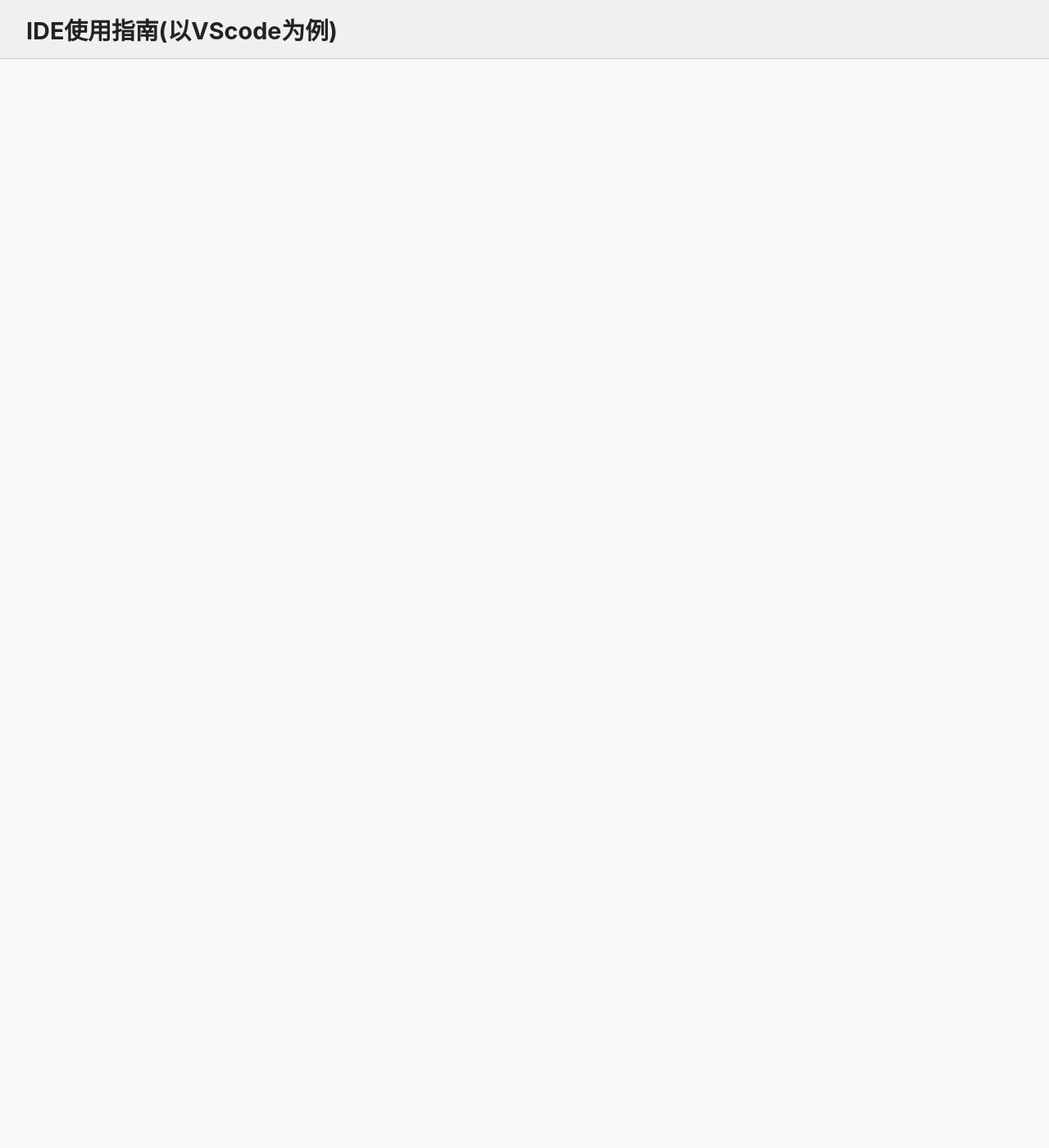
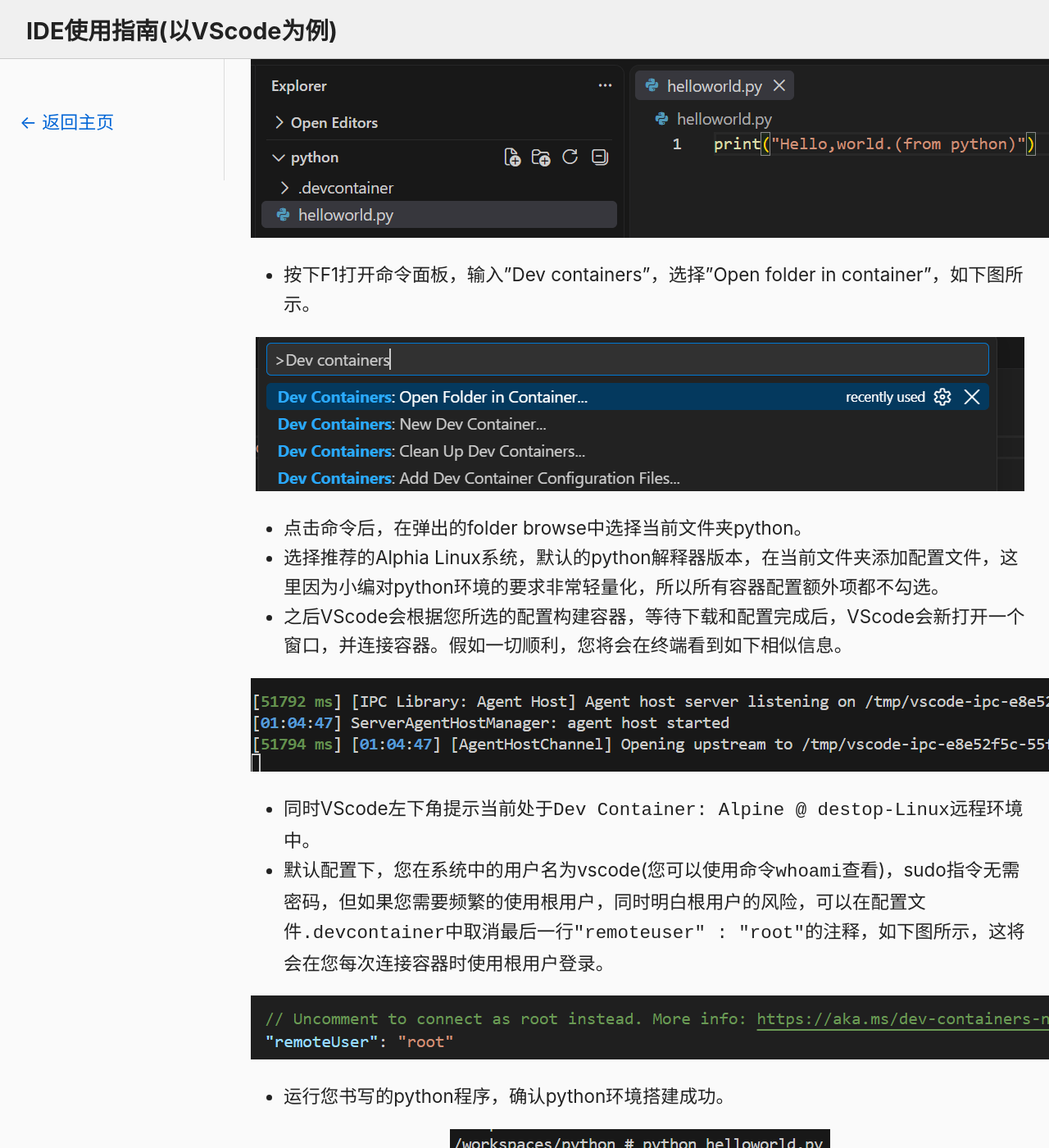
Before and after one commit to placeholder-208/Notes, a Jekyll site: the page built from _notes/my-notes/UsingVScode.md, in a window 1280 px wide and 1400 px high, scrolled down 28384 px. Shown: the whole window at 82% size. Built offline with Jekyll 4.4.1, drawn with Linux system fonts in a browser that asks for light colours; comment, search, counter and statistics services are not loaded; some of the changed text lies outside the part shown.

Commit message:
Adding the notes.

````diff
--- a/_notes/my-notes/UsingVScode.md
+++ b/_notes/my-notes/UsingVScode.md
@@ -511,3 +511,61 @@
 - 然后，您需要运行Docker（Windows和MacOS打开Docker Destop即可），以Windwos为例，Docker Destop正在运行，会在底部图标状态栏中出现以下信息。
 
 <div align = center> <img src = "../../assets/image/notes_by_myself/UsingVScode/DockerIsRunning.png"> </div>
+
+- 之后，打开VScode，下载插件Dev containers，插件如下图所示
+
+<div align = center> <img src = "../../assets/image/notes_by_myself/UsingVScode/Dev Containers plugin.png"> </div>
+
+- 按F1打开命令面板，输入Dev Containers:new dev container，依次选择您想要安装的环境，以及额外配置，即可开始创建。
+- 输入Dev Containers: open floder in container，选择您想要在container中打开的文件夹，同样选择适当的环境，以及额外配置，即可开始创建。
+- 如果您更改了容器配置等，可以按下F1打开命令面板，选择`Dev Containers:Rebuild without cache
+and Reopen in container`命令，即可应用修改并重新进入容器。
+
+#### 牛刀小试-搭配python环境的容器
+
+- 首先，请您确保已下载VScode，Docker，Dev Containers插件并运行。
+- 以"在当前文件夹打开容器"方式为例。示例环境为"D：\python\helloworld.py"，python文件夹中仅有helloworld.py一个文件。如下图所示,由于我已经先行验证安装了环境，所以存在.devcontainer文件夹。
+
+<div align = center><img src = "../../assets/image/notes_by_myself/UsingVScode/python environment.png"></div>
+
+- 按下F1打开命令面板，输入"Dev containers"，选择"Open folder in container"，如下图所示。
+
+<div align = center><img src = "../../assets/image/notes_by_myself/UsingVScode/open folder in container.png"></div>
+
+- 点击命令后，在弹出的folder browse中选择当前文件夹python。
+- 选择推荐的Alphia Linux系统，默认的python解释器版本，在当前文件夹添加配置文件，这里因为小编对python环境的要求非常轻量化，所以所有容器配置额外项都不勾选。
+- 之后VScode会根据您所选的配置构建容器，等待下载和配置完成后，VScode会新打开一个窗口，并连接容器。假如一切顺利，您将会在终端看到如下相似信息。
+
+<div align = center><img src = "../../assets/image/notes_by_myself/UsingVScode/successed connection with container.png"></div>
+
+- 同时VScode左下角提示当前处于`Dev Container: Alpine @ destop-Linux`远程环境中。
+- 默认配置下，您在系统中的用户名为vscode(您可以使用命令`whoami`查看)，sudo指令无需密码，但如果您需要频繁的使用根用户，同时明白根用户的风险，可以在配置文件`.devcontainer`中取消最后一行`"remoteuser" : "root"`的注释，如下图所示，这将会在您每次连接容器时使用根用户登录。
+
+<div align = center><img src = "../../assets/image/notes_by_myself/UsingVScode/connect by root.png"></div>
+
+- 运行您书写的python程序，确认python环境搭建成功。
+
+<div align = center><img src = "../../assets/image/notes_by_myself/UsingVScode/hello world.png"></div>
+
+- 在我们按上述步骤配置的容器环境中，尽管安装了python解释器，但并不会附带安装包管理工具pip，如果您需要安装pip，请按照下述步骤进行。
+- 首先，为容器安装CA证书包，使用命令`apk add --no-cache --allow-untrusted ca-certificates`，其中`apk`命令是Alphia Linux系统使用的安装命令，`--no-cache`标志位表示不存储临时的缓存文件，`--allow-untrusted`标志位表示本次安装允许不验证服务器的证书，因为此时容器并没有安装证书软件包，无法验证服务器提供的证书。下载完成后，使用命令`update-ca-certificates`更新根证书软件包。
+- 然后，使用命令`apk add --no-cache py3-pip`下载python3版本的pip包管理工具。
+- 最后，使用命令`pip list`验证pip是否安装成功。若出现如下python包清单，则证明安装成功。
+
+<div align = center><img src = "../../assets/image/notes_by_myself/UsingVScode/pip list.png"></div>
+
+若您并没有使用根用户进行上述步骤，运行时出现错误，请尝试在每条命令前添加`sudo`。
+
+#### 出现parse error
+
+如果在VScode创建了新的远程连接窗口后，Terminal（终端）信息提示您命令未能执行，而命令中涉及中文字符，同时打开output页面，将输出源选为Terminal，提示parse error，同时有大片二进制字符串。
+
+这大概率是因为您将系统用户以中文命名造成的，您需要更改VScode用户数据的存储地点，从您用户名下的文件夹改为不包含中文字符路径的文件夹。此处假设为\<path to folder>，运行以下命令：
+
+```
+code --user-data-dir "<path to folder>"
+```
+
+该命令将VScode的用户数据存储目录改为您指定的文件夹。
+
+同时在用户环境变量中添加DOCKER_CONFIG，值同样为不包含中文字符路径的文件夹，更改用户环境变量TEMP的值为不包含中文字符路径的文件夹。这将使VScode创建容器绕过包含中文字符的路径，从而解决问题。
````
Also changed, not shown: _notes/my-notes/Python.md (added, +150 -0 lines), assets/image/notes_by_myself/UsingVScode/Dev Containers plugin.png (added), assets/image/notes_by_myself/UsingVScode/connect by root.png (added), assets/image/notes_by_myself/UsingVScode/hello world.png (added), assets/image/notes_by_myself/UsingVScode/open folder in container.png (added), assets/image/notes_by_myself/UsingVScode/pip list.png (added), assets/image/notes_by_myself/UsingVScode/python environment.png (added), assets/image/notes_by_myself/UsingVScode/successed connection with container.png (added).
